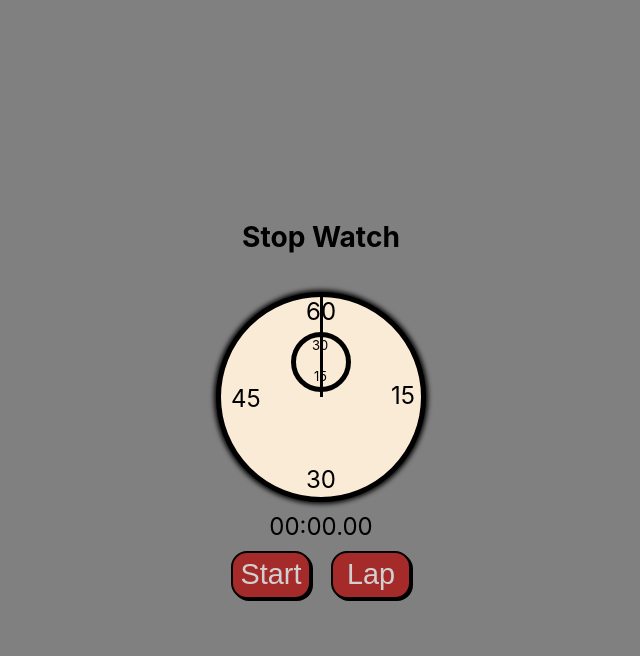
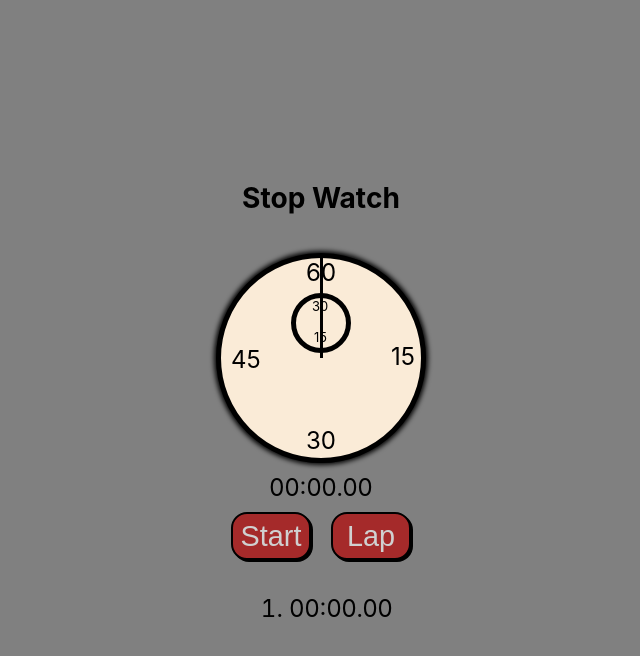
Before and after one commit to allenlewis32/stopwatch, a React (Create React App) app: page / in a window 1280 px wide. Both pictures are taken after a click on the button "Lap". Shown: the top 656 px of the page, without its empty margins (319-959 px from the left). Built offline with nearby package versions, Linux system fonts and the light colour scheme.

Commit message:
Add. Laps implemented

```diff
--- a/src/components/StopWatchComponent.js
+++ b/src/components/StopWatchComponent.js
@@ -5,6 +5,7 @@ let seconds, setSeconds;
 let minutes, setMinutes;
 let interval;
 let state, setState; // 0 - stopped, 1 - running, 2 - paused
+let laps, setLaps;
 
 let time = 0;
 
@@ -13,6 +14,7 @@ function StopWatch() {
     [seconds, setSeconds] = useState(0);
     [minutes, setMinutes] = useState(0);
     [state, setState] = useState(0);
+    [laps, setLaps] = useState([]);
     let secondHandStyle = {
         'transform':seconds
     };
@@ -39,16 +41,24 @@ function StopWatch() {
                 {state === 1 && <button type='button' onClick={pause}>Pause</button>}
                 {state !== 0 && <button type='button' onClick={stop}>Stop</button>}
                 {display !== '00:00.00' && <button type='button' onClick={reset}>Reset</button>}
-                <button type='button'>Lap</button>
+                <button type='button' onClick={addLap}>Lap</button>
             </div>
+            <ol>
+                {laps.map(e=><li>{e}</li>)}
+            </ol>
         </React.Fragment>
     );
+}
+
+function addLap() {
+    setLaps([...laps, display]);
 }
 
 function start() {
     if(state !== 1) {
         if(state === 0) {
             time = 0;
+            setLaps([]);
             update();
         }
         setState(1);
@@ -78,6 +88,7 @@ function stop() {
 function reset() {
     stop();
     time = 0;
+    setLaps([]);
     update();
 }
 
```
